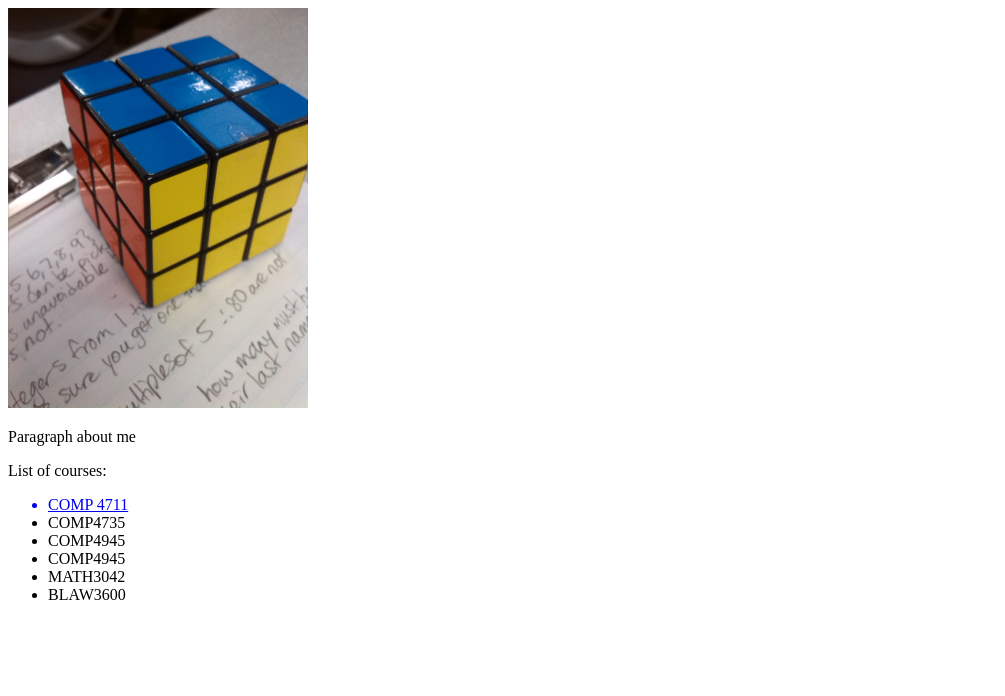
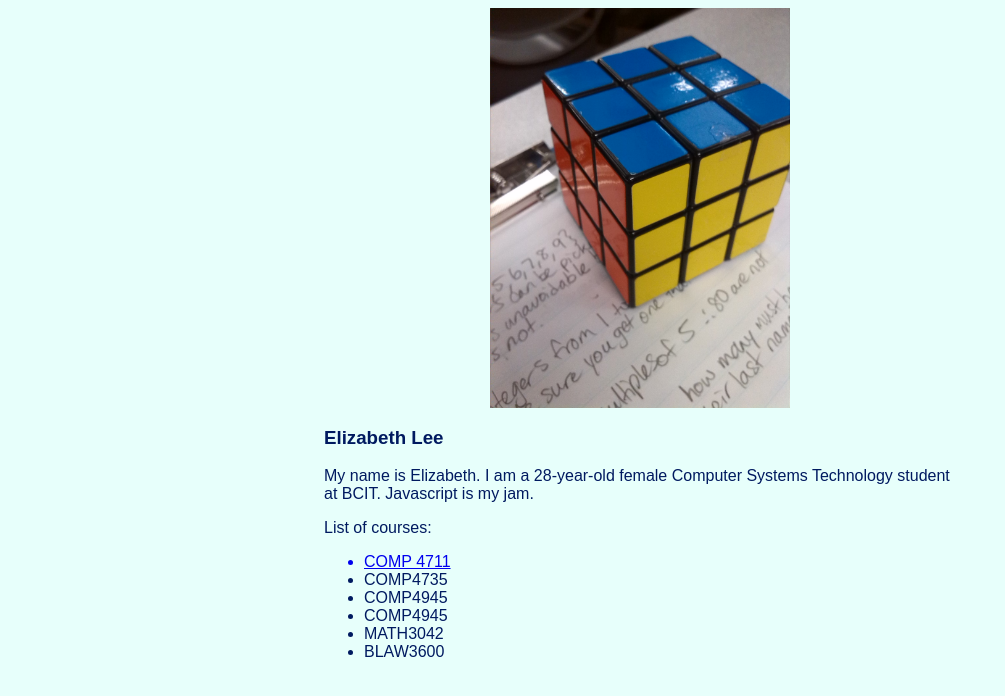
Before and after one commit to Lizhclee/Lizhclee.github.io, a plain HTML site: page index.html in a window 1280 px wide. Shown: the whole page, without its empty margins (0-1005 px from the left). Drawn offline with Linux system fonts and the light colour scheme.

Commit message:
Added page formatting

```diff
--- a/index.html
+++ b/index.html
@@ -1,12 +1,31 @@
 <!DOCTYPE html>
-<html>
+<html lang="en">
 	<head>
+		<meta charset="UTF-8">
+		<title>Main Page</title>
+		<style>
+			body {
+				background-color: #E7FFFB;
+				color: #001A60;
+				font-family: Arial, sans-serif;
+			}
+			#aboutme {
+				margin: auto;
+				width: 50%;
+			}
+			#pic {
+				display: block;
+				margin: auto;
+				width: 300px;
+			}
+		</style>
 	</head>
 
 	<body>
-		<div>
-			<img src="images/solvedRubiksCube.jpg" alt="placeholder" height="400">
-			<p>Paragraph about me</p>
+		<div id="aboutme">
+			<img id="pic" src="images/solvedRubiksCube.jpg" alt="placeholder">
+			<h3>Elizabeth Lee</h3>
+			<p>My name is Elizabeth. I am a 28-year-old female Computer Systems Technology student at BCIT. Javascript is my jam.</p>
 			<span>List of courses:</span>
 			<br>
 			<ul>
```
Also changed, not shown: COMP4711/COMP4711.html (+9 -1 lines), COMP4711/labs/1/quizQuestions/quiz.html (+7 -1 lines).
